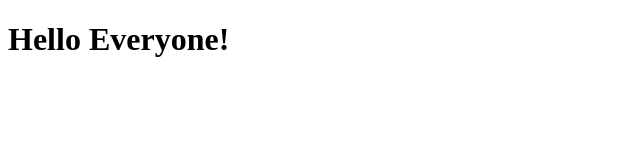
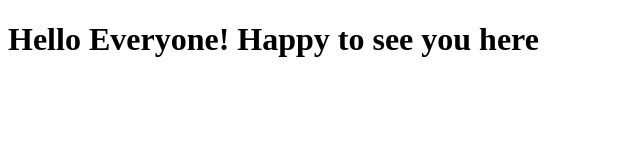
Before and after one commit to KratosOP008/Front-End-Dev, a plain HTML site: page site/index.html in a window 1280 px wide. Shown: the whole page, without its empty margins (0-640 px from the left). Drawn offline with Linux system fonts and the light colour scheme.

Commit message:
A small addition

```diff
--- a/site/index.html
+++ b/site/index.html
@@ -6,6 +6,6 @@
 	<title>Hello Everyone</title>
 </head>
 <body>
-<h1>Hello Everyone!</h1>
+<h1>Hello Everyone! Happy to see you here</h1>
 </body>
 </html>
```
